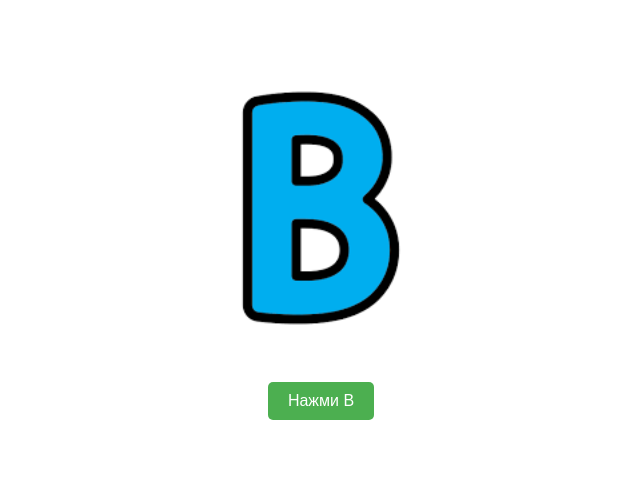
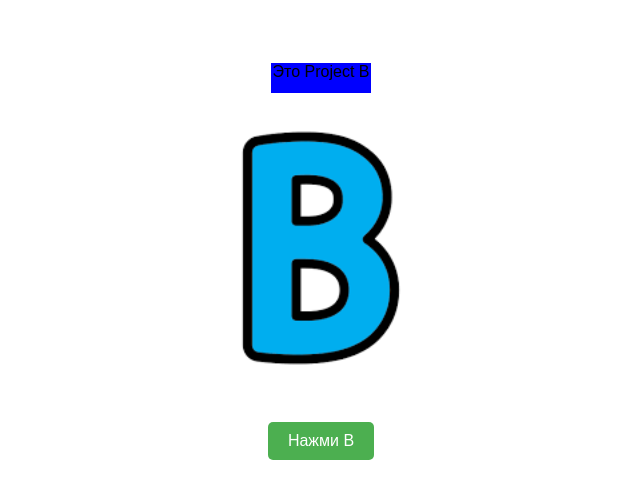
Before and after one commit to divkameleoon/page-b, a plain HTML site: page index.html in a window 1280 px wide. Shown: the whole page, without its empty margins (319-959 px from the left). Drawn offline with Linux system fonts and the light colour scheme.

Commit message:
Update index.html

```diff
--- a/index.html
+++ b/index.html
@@ -73,6 +73,7 @@
 </head>
 <body>
 
+<div style="width: 100px; height: 30px; background-color: blue; margin: 5px auto;">Это Project B</div>
 <img src="images/B.png" style="width: 300px;" />
 <br />
 <button onclick="alert('Кнопка B нажата!')">Нажми B</button>
```
